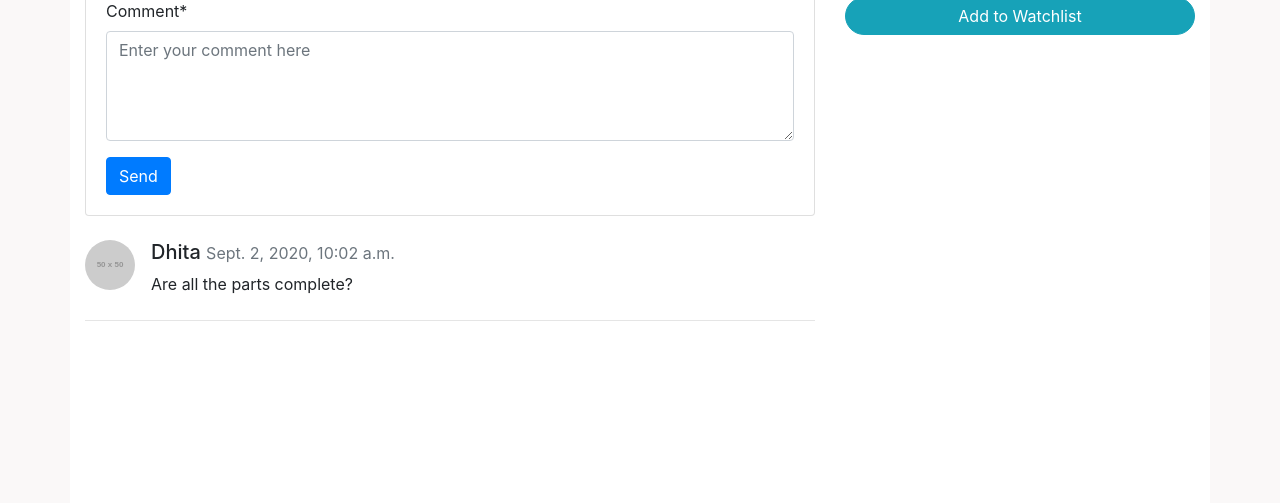
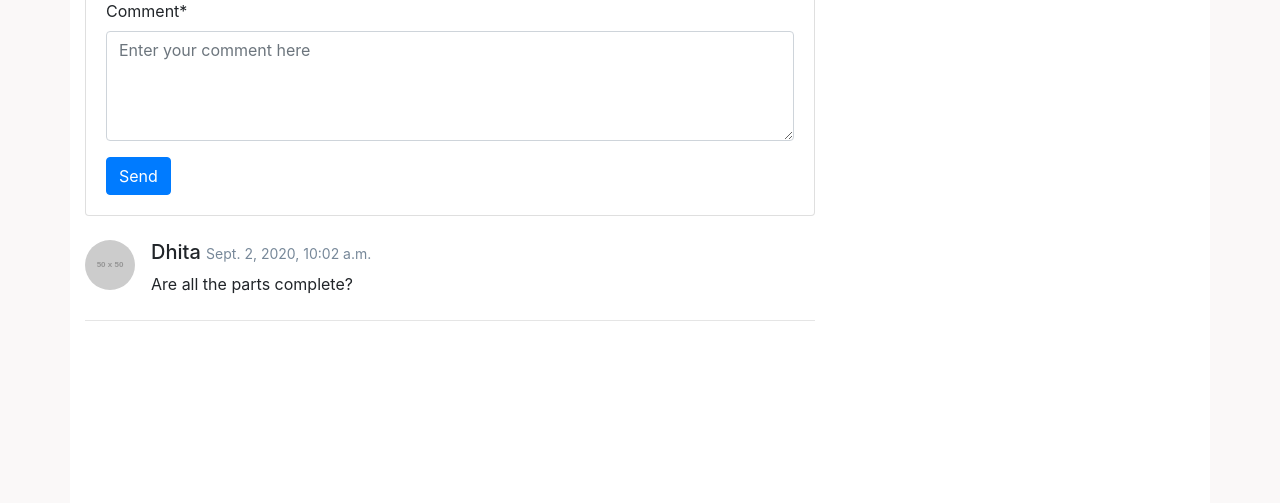
Before and after one commit to dhita-irma/cs50w-commerce, a Django app: page /listing/2/ in a window 1280 px wide. Shown: the part 716-1219 px from the top of the page. Run offline with Django 3.2, Linux system fonts and the light colour scheme; data comes from the database, SQL or seed files in the repository; both versions use the stored data as it was after the commit; grey boxes labelled with a size stand in for pictures from a placeholder-image service; some libraries are stand-ins or nearby versions.

Commit message:
Style Crate Listing page

```diff
--- a/auctions/forms.py
+++ b/auctions/forms.py
@@ -16,10 +16,9 @@ class ListingForm(forms.ModelForm):
                 Field('title', placeholder='Enter Listing Title', autocomplete='off'),
                 Field('description', placeholder='Listing Description'),
                 Field('start_price', placeholder='Set Starting Price', autocomplete='off'),
-                Field('image_url', placeholder='Enter Image URL'),
+                Field('image_url', placeholder='Enter Image URL', autocomplete='off'),
                 Field('category', placeholder='Select Category'),
                 Submit('submit', 'Save Listing', css_class='btn btn-primary float-left'),
-                css_class='form-group col-sm-12 col-lg-8 offset-lg-2'
             )
         )
 
--- a/auctions/static/auctions/styles.css
+++ b/auctions/static/auctions/styles.css
@@ -120,6 +120,13 @@ body {
     padding-bottom: 200px;
 }
 
+/* Comments */
+.small-muted {
+    color: lightslategrey;
+    font-weight: 400;
+    font-size: 70%;
+}
+
 /* Sidebar */
 
 .mt-6 {
--- a/auctions/templates/auctions/category_index.html
+++ b/auctions/templates/auctions/category_index.html
@@ -2,10 +2,12 @@
 {% load crispy_forms_tags %}
 
 {% block body %}
+    <div class="container main" style="padding-bottom: 450px;">
         <h1>Categories</h1>
         <ol>
             {% for category in categories %}
                 <li><a href="{% url 'category-list' category.name %}">{{ category.name }}</a></li>
             {% endfor %}
         </ol>
+    </div>
 {% endblock body %}
--- a/auctions/templates/auctions/listing_detail.html
+++ b/auctions/templates/auctions/listing_detail.html
@@ -50,7 +50,7 @@
                         <div class="media mb-4">
                             <img src="http://placehold.it/50x50" alt="" class="d-flex mr-3 rounded-circle">
                             <div class="media-body">
-                            <h5 class="mt-0">{{ comment.user }} <small class="text-muted">{{ comment.posted_date }}</small></h5>
+                            <h5 class="mt-0">{{ comment.user }} <span class="small-muted">{{ comment.posted_date }}</span></h5>
                             {{ comment.body }}
                             </div>
                         </div>
@@ -69,13 +69,15 @@
                         <strong><a href="{% url 'login' %}">Sign In</a></strong> or
                         <strong><a href="{% url 'register' %}">Create Account</a></strong>
                     </div>
+                {% else %}
+                    <div class="mt-6"></div>
                 {% endif %}
 
                 <!-- Active Listing -->
                 {% if listing.is_active %}
 
                     <!-- Price & Bids -->
-                    <div class="card mt-6">
+                    <div class="card">
                         <div class="card-header bg-custom text-center">
                             <b>Bid</b>
                         </div>
--- a/auctions/templates/auctions/sidebar.html
+++ b/auctions/templates/auctions/sidebar.html
@@ -2,7 +2,7 @@
     <div class="section">
         <hr>
         <a href="{% url 'active' %}">
-            <h4 class="text-center">All Listings</h4>
+            <h4 class="text-center">Active Listings</h4>
         </a>
         <hr>
     </div>
--- a/auctions/views.py
+++ b/auctions/views.py
@@ -35,6 +35,7 @@ def active_listing(request):
 
     return render(request, 'auctions/listing_list.html', {
         "listings": listings,
+        "title": "Active Listings",
     })
 
 
```
Also changed, not shown: auctions/templates/auctions/listing_form.html (+14 -5 lines), auctions/templates/auctions/listing_list.html (+6 -1 lines), auctions/templates/auctions/register.html (+4 -7 lines), db.sqlite3. Lines whose indentation alone changed are shown as unchanged.
